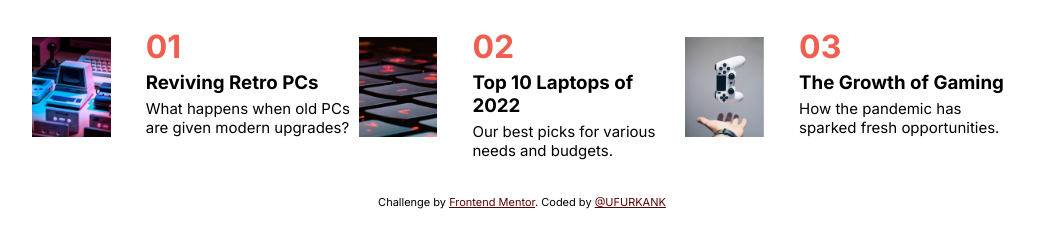
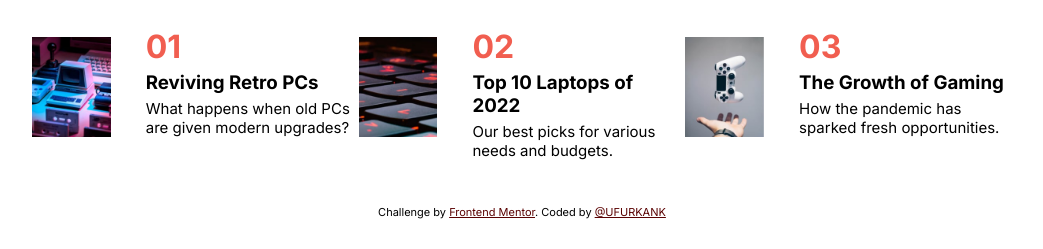
Before and after one commit to ufurkank/hakanyalcinkaya-frontend-repo, a plain HTML site: page 003-CSS/002-bolum-sonu-projesi/news-homepage-main/index.html in a window 1280 px wide. Shown: the part 756-1005 px from the top of the page, without its empty margins (118-1161 px from the left). Before the commit the page ends 965 px from the top, so only its background shows below. Drawn offline with Linux system fonts and the light colour scheme.

Commit message:
footer-padding ayarlandı

```diff
--- a/003-CSS/002-bolum-sonu-projesi/news-homepage-main/css/style.css
+++ b/003-CSS/002-bolum-sonu-projesi/news-homepage-main/css/style.css
@@ -18,7 +18,7 @@ p {
 
 body {
     font-family: 'Inter', sans-serif;
-    margin: auto 150px;
+    margin: auto 150px 20px 150px;
 }
 
 /* .barlow-semi-condensed-regular {
@@ -52,6 +52,7 @@ body {
 .attribution {
     font-size: 11px;
     text-align: center;
+    padding: 10px;
 }
 
 .attribution a {
--- a/003-CSS/002-bolum-sonu-projesi/news-homepage-main/index.html
+++ b/003-CSS/002-bolum-sonu-projesi/news-homepage-main/index.html
@@ -120,13 +120,14 @@
             </div>
 
         </div>
+        <div class="attribution">
+            Challenge by <a href="https://www.frontendmentor.io?ref=challenge" target="_blank">Frontend Mentor</a>.
+            Coded by <a href="https://www.linkedin.com/in/ufurkank">@UFURKANK</a>
+        </div>
     </footer>
 
     <!-- ATTRIBUTION -->
-    <div class="attribution">
-        Challenge by <a href="https://www.frontendmentor.io?ref=challenge" target="_blank">Frontend Mentor</a>.
-        Coded by <a href="https://www.linkedin.com/in/ufurkank">@UFURKANK</a>
-    </div>
+
 </body>
 
 </html>
```
